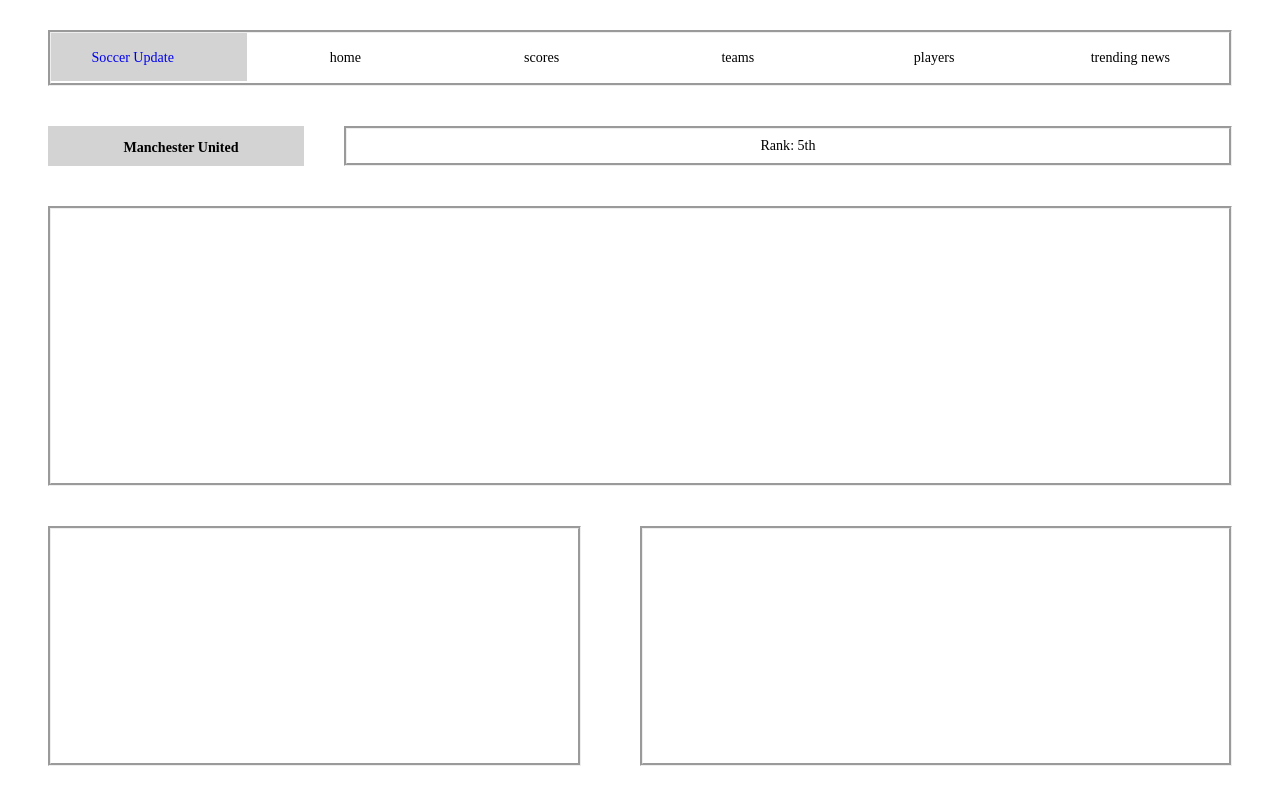
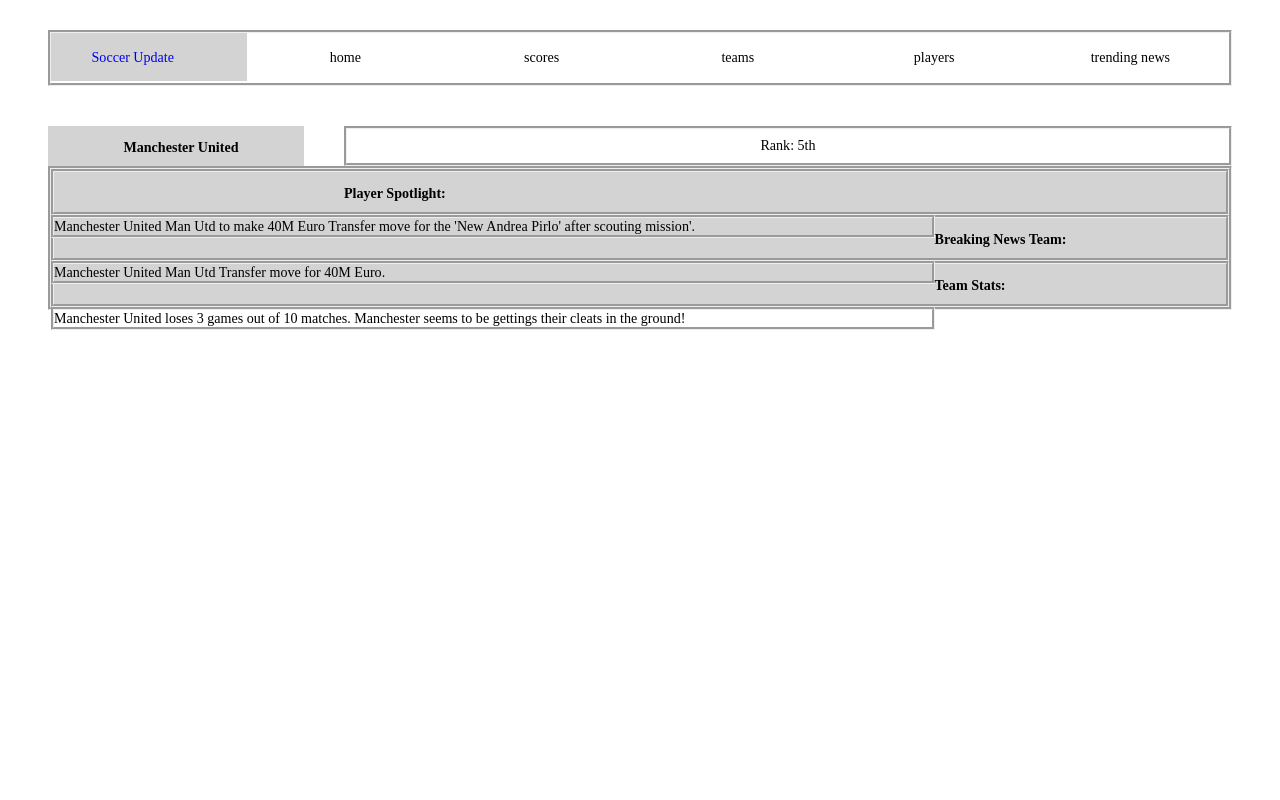
Before and after one commit to shannonmcguire24/comp424-web-design, a plain HTML site: page html/pages/team-info/index.html in a window 1280 px wide. Drawn offline with Linux system fonts and the light colour scheme.

Commit message:
Update index.html

```diff
--- a/html/pages/team-info/index.html
+++ b/html/pages/team-info/index.html
@@ -39,19 +39,36 @@
                 <div class="col-3 col-s-4 padding-left-bottom">
                     <h4 class="text-center">Manchester United</h4>
                 </div>
-
                 <div class="col-9 col-s-8">
                     <div class="rank border">Rank: 5th</div>
                 </div>
-            </div>
+              </div>
 
-            <div class="team-stat border">
+            <div class="Player Info border">
 
-            </div>
 
-            <div class="other">
-                <div class="player-info border"></div>
-                <div class="news border"></div>
+            <div class="player news">
+                <div class="player-info border">
+					<h4>Player Spotlight:</h4>
+				</div>
+					<div class="col-9 col-s-8">
+                    <div class="player border">Manchester United Man Utd to make 40M Euro Transfer move for the 'New Andrea Pirlo' after scouting mission'. </div>
+                </div>
+			</div>
+                <div class="news border">
+                       <h4>Breaking News Team:</h4>
+				</div>
+					<div class="col-9 col-s-8">
+                    <div class="team border">Manchester United Man Utd Transfer move for 40M Euro. </div>
+                </div>
+				<div class="Statistics">
+                <div class="Stats border">
+					<h4>Team Stats:</h4>
+				</div>
+					<div class="col-9 col-s-8">
+                    <div class="stats border">Manchester United loses 3 games out of 10 matches.
+					Manchester seems to be gettings their cleats in the ground! </div>
+                </div>
             </div>
         </div>
     </div>
```
